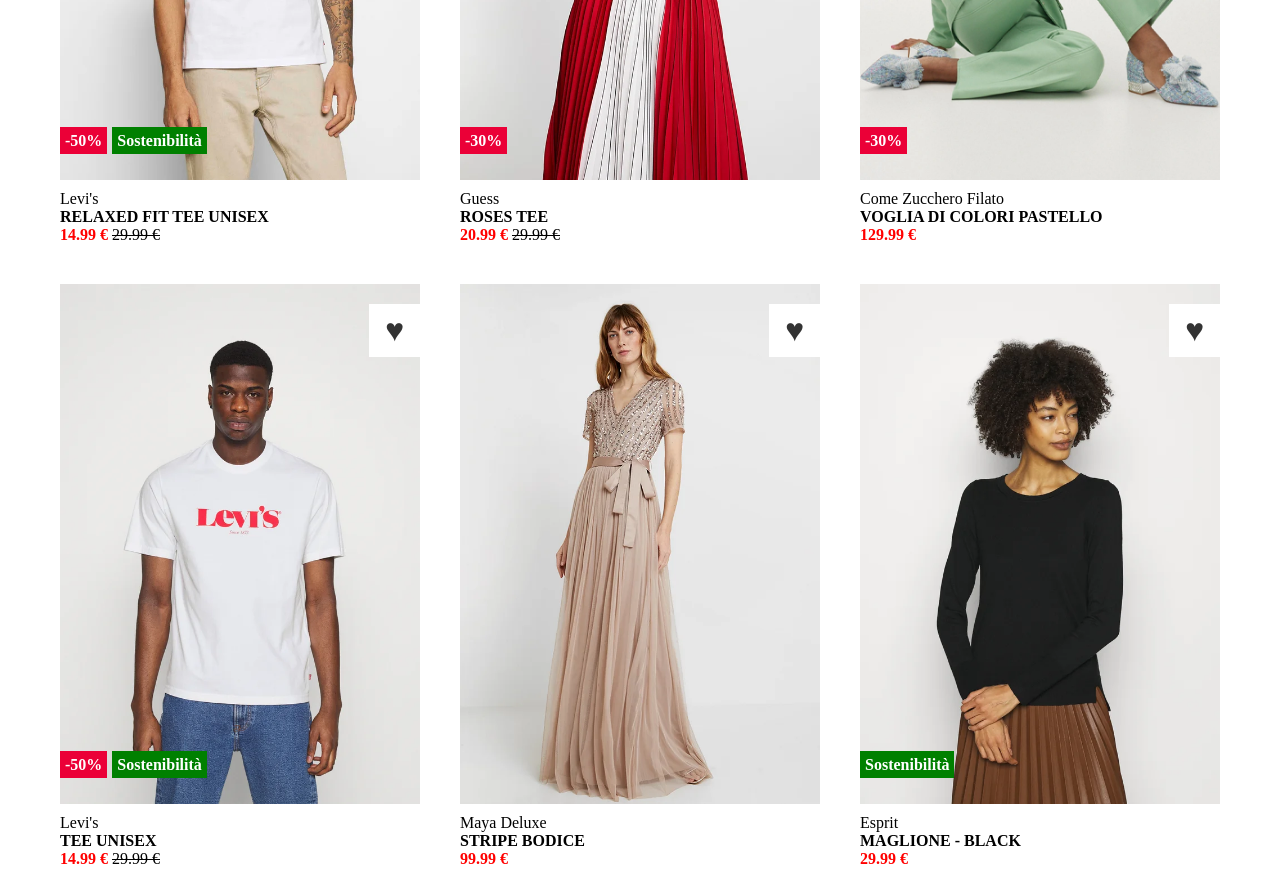
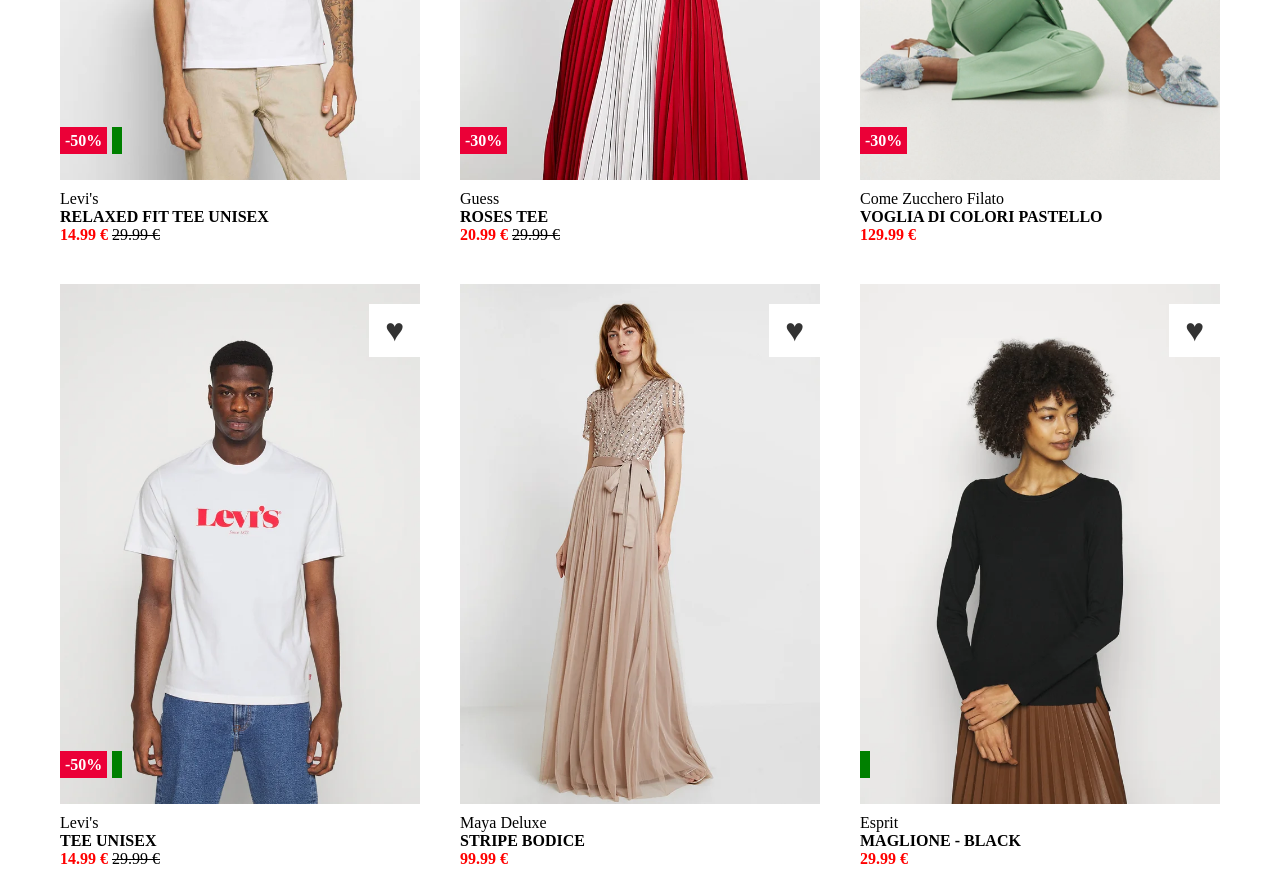
Before and after one commit to EgidioSperanza/html-css-boolando, a plain HTML site: page index.html in a window 1280 px wide. Shown: the part 360-1248 px from the top of the page. Drawn offline with Linux system fonts and the light colour scheme.

Commit message:
Modifica tag sustanibility in green e portato il content del tag nell'html

```diff
--- a/css/style.css
+++ b/css/style.css
@@ -97,11 +97,8 @@
     margin-right: 5px;
 }
 
-.sustanibility{
+.green{
     background-color: green;
 }
 
-.sustanibility::before{
-    content: 'Sostenibilità';
-}
 /* ------END TAG AND LIKE------ */
--- a/index.html
+++ b/index.html
@@ -18,7 +18,7 @@
                 <div class="hover">
                     <div class="like"></div>
                     <div class="tag">
-                        <span class="discount">-50%</span><span class="product-tag sustanibility"></span>
+                        <span class="discount">-50%</span><span class="product-tag green"></span>
                     </div>
                     <img class="default-img" src="./img/1.webp" alt="Abbigliamento Uomo Donna">
                     <img class="hover-img" src="./img/1b.webp" alt="Abbigliamento Uomo Donna">
@@ -63,7 +63,7 @@
                 <div class="hover">
                     <div class="like"></div>
                     <div class="tag">
-                        <span class="discount">-50%</span><span class="product-tag sustanibility"></span>
+                        <span class="discount">-50%</span><span class="product-tag green"></span>
                     </div>
                     <img class="default-img" src="./img/4.webp" alt="Abbigliamento Uomo Donna">
                     <img class="hover-img" src="./img/4b.webp" alt="Abbigliamento Uomo Donna">
@@ -90,7 +90,7 @@
                 <div class="hover">
                     <div class="like"></div>
                     <div class="tag">
-                        <span class="product-tag sustanibility"></span>
+                        <span class="product-tag green"></span>
                     </div>
                     <img class="default-img" src="./img/6.webp" alt="Abbigliamento Donna">
                     <img class="hover-img" src="./img/6b.webp" alt="Abbigliamento Donna">
```
